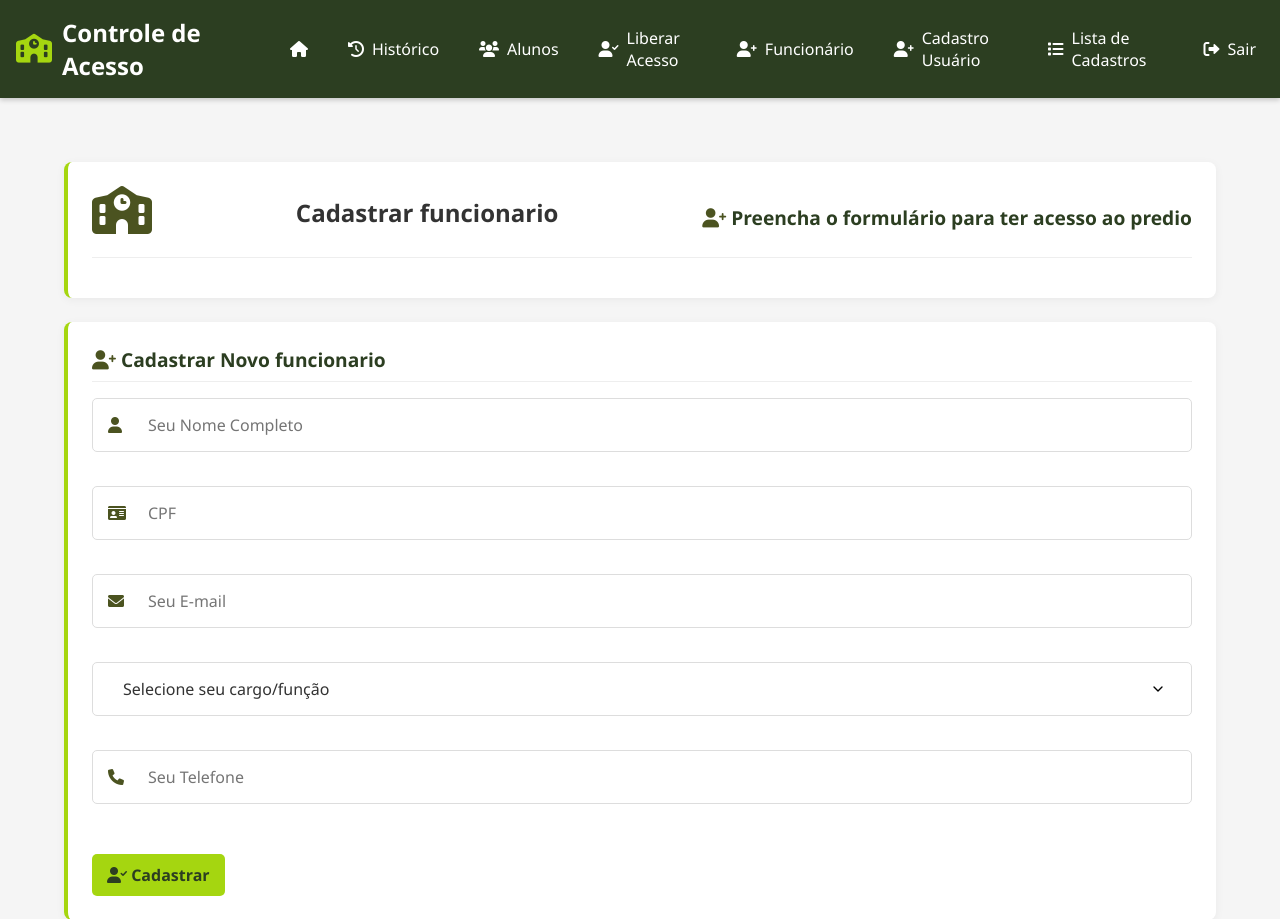
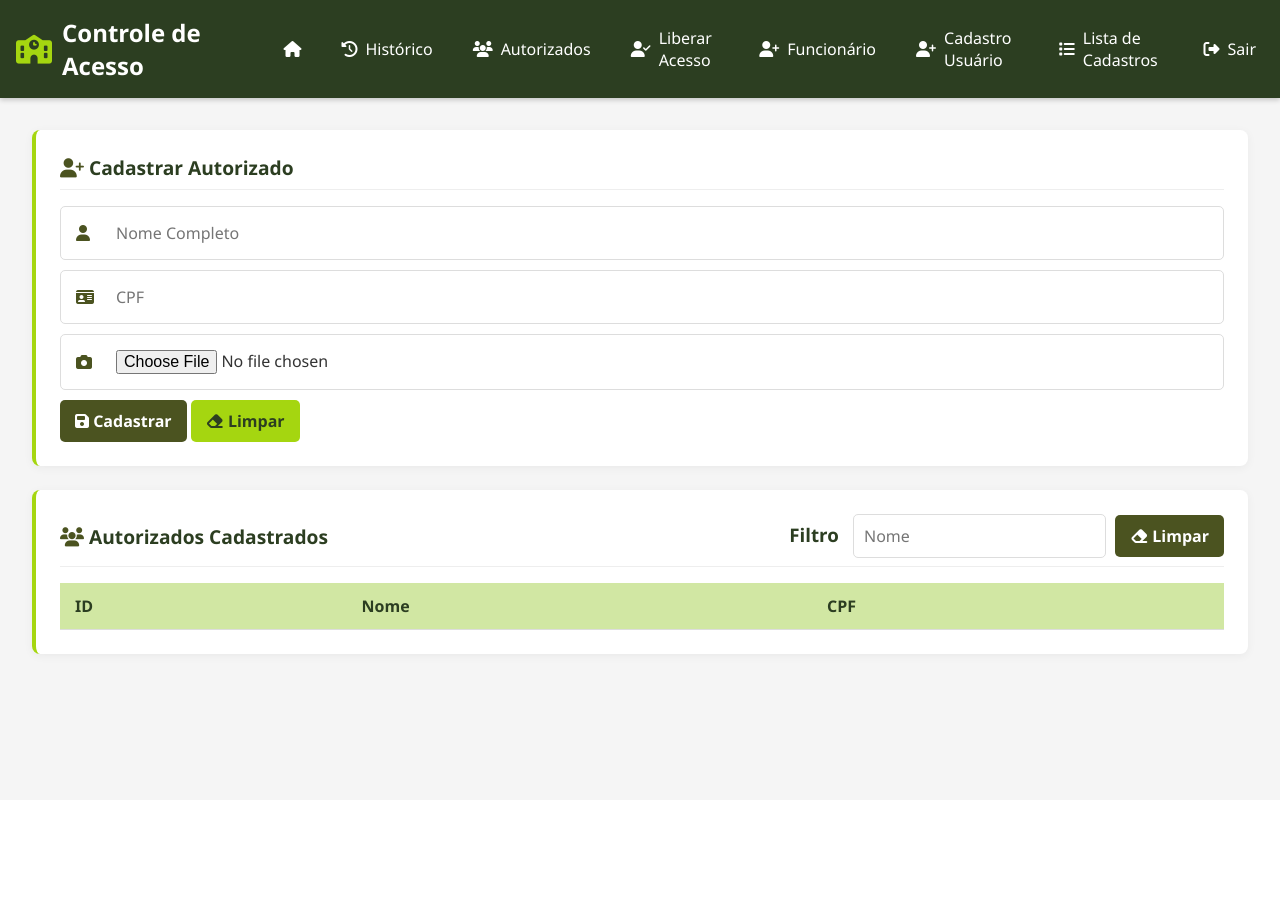
Before and after one commit to thaisferreeirah/Acelera-4, a Flask app: page /autorizado in a window 1280 px wide. Shown: the top 919 px of the page. After the commit the page ends 659 px from the top, so only its background shows below. Run offline with Flask 3, Linux system fonts and the light colour scheme; lists and menus that the app fills with data are empty; some libraries are stand-ins or nearby versions.

Commit message:
style: ajuste no layout do autorizado.html

```diff
--- a/routes/members.py
+++ b/routes/members.py
@@ -9,7 +9,7 @@ members = Blueprint("members", __name__)
 @members.route("/autorizado")
 #@login_required
 def members_page():
-    return render_template("cadastro.html")
+    return render_template("autorizado.html")
 
 # Rotas parar membros autorizados
 @members.route("/membros", methods=["GET"])
@@ -86,7 +86,8 @@ def update_member(id):
     new_cpf = request.form.get("cpf")
     new_photo = request.form.get("photo")
 
-    if not new_name or not new_cpf or not new_photo:
+    #if not new_name or not new_cpf or not new_photo:
+    if not new_name or not new_cpf:
         return "Preencha todos os campos!", 400
 
     if len(new_cpf) != 11:
@@ -99,7 +100,7 @@ def update_member(id):
 
     member.authorized_name = new_name
     member.cpf = new_cpf
-    member.photo = new_photo
+    #member.photo = new_photo
 
     db.session.commit()
 
@@ -107,7 +108,7 @@ def update_member(id):
             "id": member.authorized_id,
             "name": member.authorized_name,
             "cpf": member.cpf,
-            "photo": member.photo
+            #"photo": member.photo
         }]
 
 @members.route("/membros/delete/<int:id>", methods=["POST"])
--- a/static/components/menu.html
+++ b/static/components/menu.html
@@ -6,7 +6,7 @@
     <ul class="itens-menu">
         <li><a href="/"><i class="fas fa-home"></i></a></li>
         <li><a href="/historico"><i class="fas fa-history"></i> Histórico</a></li>
-        <li><a href="/aluno"><i class="fas fa-users"></i> Alunos</a></li>
+        <li><a href="/autorizado"><i class="fas fa-users"></i> Autorizados</a></li>
         <li><a href="/acesso"><i class="fas fa-user-check"></i> Liberar Acesso</a></li>
         <li><a href="/autorizado"><i class="fas fa-user-plus"></i> Funcionário</a></li>
         <li><a href="/cadastro"><i class="fas fa-user-plus"></i> Cadastro Usuário</a></li>
--- a/static/style.css
+++ b/static/style.css
@@ -264,6 +264,7 @@ body {
 .form-control {
     width: 100%;
     padding: 10px;
+    margin-right: 5px;
     border: 1px solid #ddd;
     border-radius: 5px;
     font-size: 1rem;
@@ -292,6 +293,10 @@ body {
 
 .btn-primary {
     background-color: var(--verde-militar);
+    color: white;
+}
+
+.btn-primary i {
     color: white;
 }
 
@@ -917,6 +922,10 @@ h1 {
     font-size: 1.5rem;
 }
 
+h3 {
+    color: var(--verde-escuro);
+}
+
 p {
     color: #666;
     font-size: 0.9rem;
--- a/templates/alunos.html
+++ b/templates/autorizado.html
@@ -29,17 +29,15 @@
             position: relative;
         }
 
-        .btn-close {
-            background-color: #bc5a5a;
-            position: absolute;
-            right: 15px;
-            top: 10px;
-            font-size: 24px;
-            cursor: pointer;
+        .btn-tertiary {
+            background-color: rgb(255, 114, 114);
+            color: var(--verde-escuro);
         }
 
-        .btn-close i {
-            color: #ffffff;
+        .col-acoes {
+            text-align: right;
+            white-space: nowrap;
+            width: 1%;
         }
     </style>
 
@@ -78,8 +76,14 @@
         <div class="card">
             <div class="card-header">
                 <h2><i class="fas fa-users"></i> Autorizados Cadastrados</h2>
-                <input type="text" id="searchStudent" class="form-control" placeholder="Pesquisar autorizado . . ."
-                    style="display: inline-block; width: auto;" oninput="">
+                <div>
+                    <h3 style="display: inline-block; width: auto; margin-right: 10px;">Filtro</h3>
+                    <input type="text" id="filterName" class="form-control" placeholder="Nome"
+                        style="display: inline-block; width: auto;">
+                    <button class="btn btn-primary" onclick="resetFilter()">
+                        <i class="fas fa-eraser"></i> Limpar
+                    </button>
+                </div>
             </div>
 
             <table class="table" id="authorizedTable">
@@ -88,8 +92,8 @@
                         <th>ID</th>
                         <th>Nome</th>
                         <th>CPF</th>
-                        <th></th>
-                        <th></th>
+                        <th class="col-acoes"></th>
+                        <th class="col-acoes"></th>
                     </tr>
                 </thead>
                 <tbody></tbody>
@@ -101,18 +105,12 @@
         <div class="modal-dialog">
             <div class="modal-content card">
 
-                <div class="modal-header">
-                    <button type="button" class="btn-close" data-bs-dismiss="modal" aria-label="Fechar" onclick="fecharModal()">
-                        <i class="fas fa-times"></i>
-                    </button>
-                </div>
-
-                <div class="card-header">
+                <div class="modal-header card-header">
                     <h2 class="modal-title" id="editarModalLabel"><i class="fas fa-user-edit"></i> Editar Membro</h5>
                 </div>
 
                 <div class="modal-body">
-                    <form id="editForm" method="POST" action="/member/editar" enctype="multipart/form-data">
+                    <form id="editForm" method="POST" enctype="multipart/form-data">
                         <input type="hidden" id="edit-id" name="id">
 
                         <div class="input-group mb-3">
@@ -135,8 +133,9 @@
                             <button type="submit" class="btn btn-primary">
                                 <i class="fas fa-save"></i> Salvar Alterações
                             </button>
-                            <button type="button" class="btn btn-secondary" data-bs-dismiss="modal">
-                                Cancelar
+                            <button type="button" class="btn btn-secondary" data-bs-dismiss="modal"
+                                onclick="fecharModal()">
+                                <i class="fas fa-times"></i> Cancelar
                             </button>
                         </div>
                     </form>
@@ -160,13 +159,13 @@
                                 <td>${member.id ?? ""}</td>
                                 <td>${member.name ?? ""}</td>
                                 <td>${member.cpf ?? ""}</td>
-                                <td>
-                                    <button class="btn btn-sm btn-warning" onclick="abrirModalEdicao(${member.id}, '${member.name}', '${member.cpf}')">
-                                        <i class="fas fa-edit"></i> Alterar
+                                <td class="col-acoes">
+                                    <button class="btn btn-sm btn-secondary" onclick="abrirModalEdicao(${member.id}, '${member.name}', '${member.cpf}')">
+                                        <i class="fas fa-edit"></i>
                                     </button>
                                 </td>
-                                <td>
-                                    <button class="btn btn-sm btn-danger" onclick="excluirMembro(${member.id})">
+                                <td class="col-acoes">
+                                    <button class="btn btn-sm btn-tertiary" onclick="excluirMembro(${member.id})">
                                         <i class="fas fa-trash-alt"></i>
                                     </button>
                                 </td>
@@ -183,12 +182,40 @@
             document.getElementById("edit-name").value = name;
             document.getElementById("edit-cpf").value = cpf;
 
+            const form = document.getElementById("editForm");
+            form.action = "/membros/update/" + encodeURIComponent(id);
+
             document.getElementById("editarModal").style.display = "block";
         }
 
         function fecharModal() {
             document.getElementById("editarModal").style.display = "none";
         }
+
+        function aplicarFiltro() {
+            const nomeFiltro = document.getElementById("filterName").value.toLowerCase();
+            const linhas = document.querySelector("#authorizedTable tbody").getElementsByTagName("tr");
+
+            for (let i = 0; i < linhas.length; i++) {
+                const colunas = linhas[i].getElementsByTagName("td");
+                const nomeLinha = colunas[1]?.textContent.trim().toLowerCase();
+
+                const correspondeNome = nomeLinha.includes(nomeFiltro);
+                linhas[i].style.display = correspondeNome ? "" : "none";
+            }
+        }
+
+        function resetFilter() {
+            const linhas = document.querySelector("#authorizedTable tbody").getElementsByTagName("tr");
+
+            for (let i = 0; i < linhas.length; i++) {
+                linhas[i].style.display = "";
+            }
+
+            document.getElementById("filterName").value = "";
+        }
+
+        document.getElementById("filterName").addEventListener("input", aplicarFiltro);
 
         document.addEventListener("DOMContentLoaded", function () {
             carregarMembros();
```
Also changed, not shown: templates/alunosAlterar.html (deleted, +0 -44 lines).
